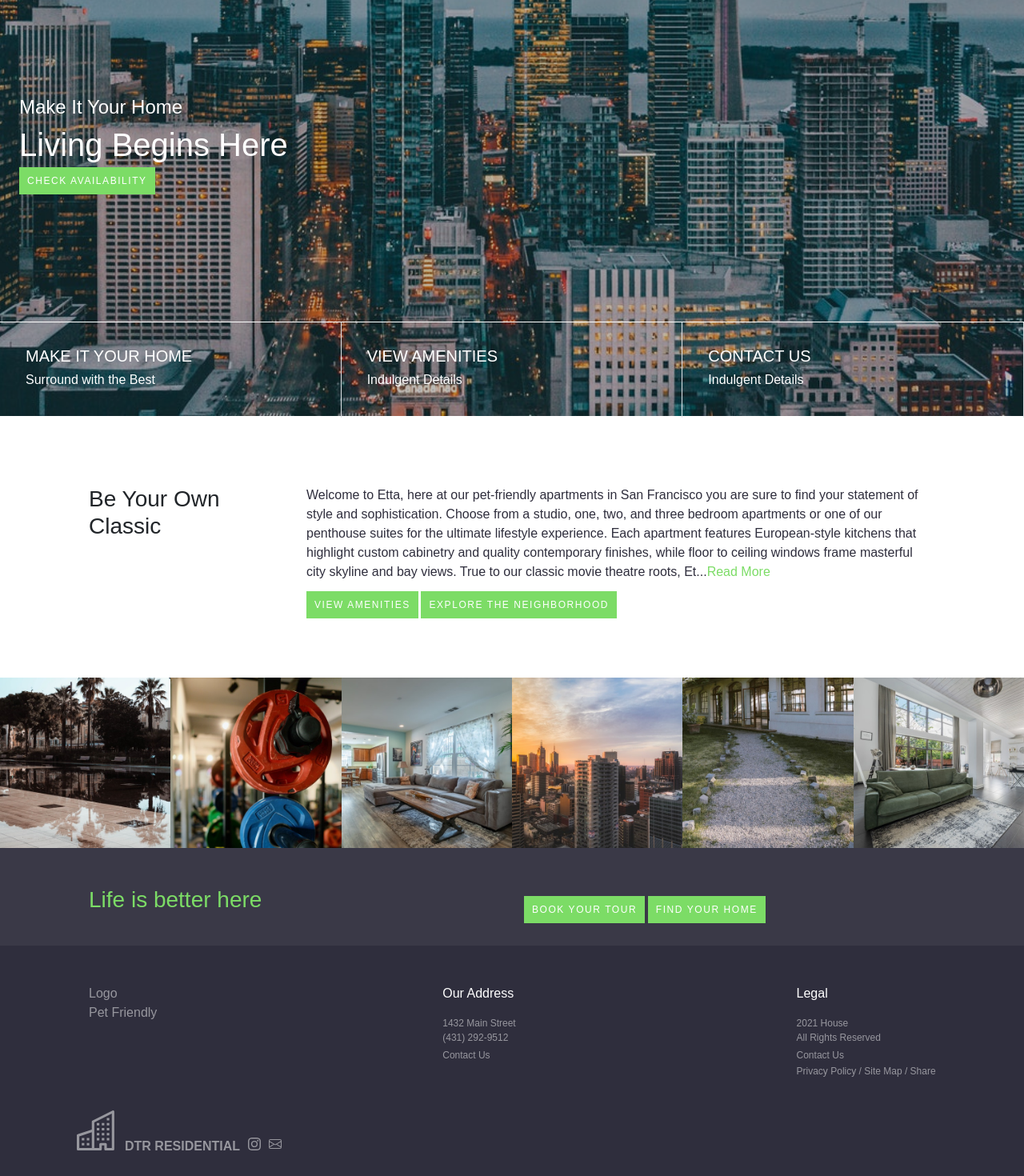
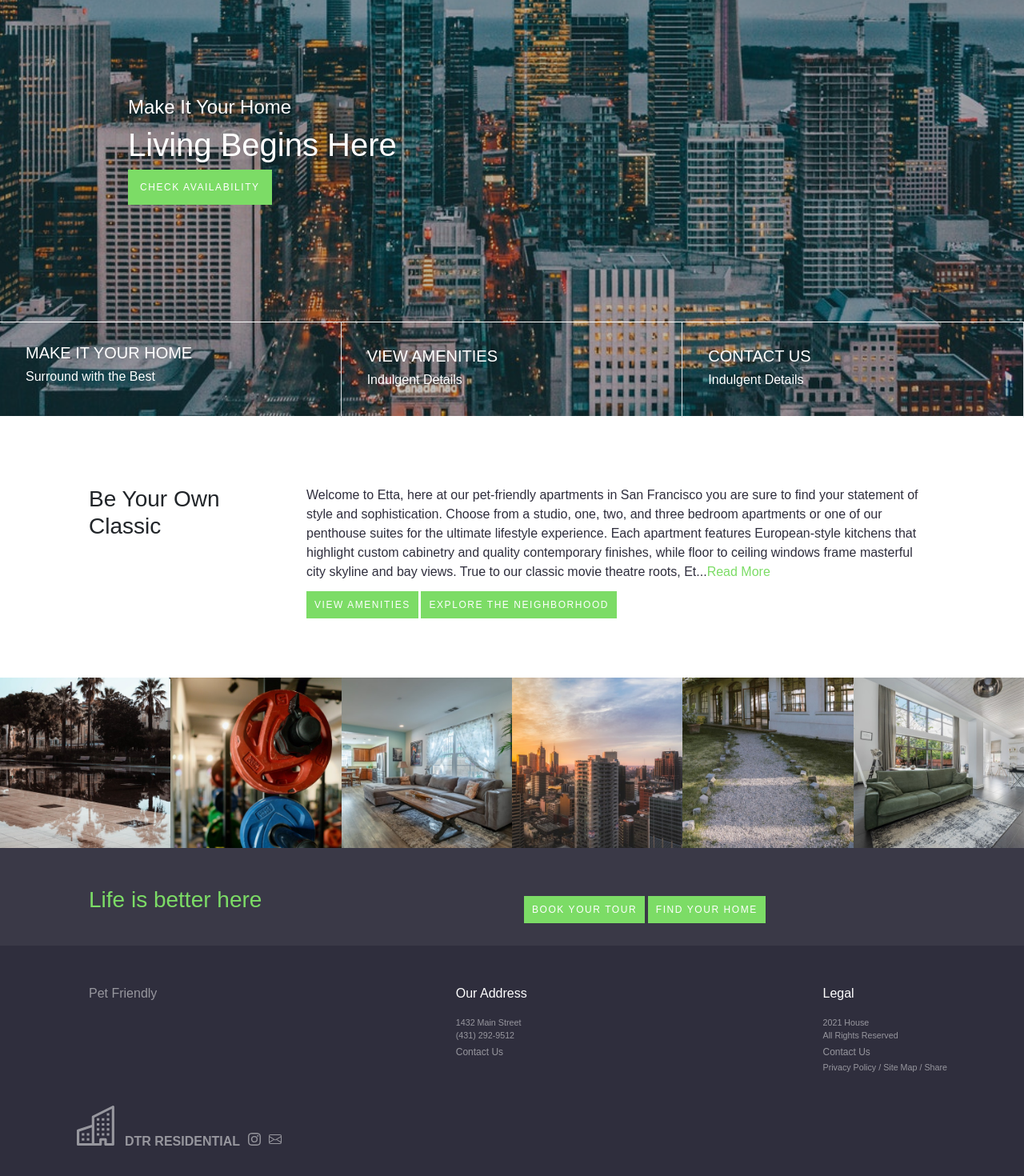
Before and after one commit to sprinzs123/luxury-housing, a React (Create React App) app: page / in a window 1280 px wide. Shown: the part 280-1750 px from the top of the page at 80% size. Built offline with nearby package versions, Linux system fonts and the light colour scheme.

Commit message:
footer and banner styles fixed

```diff
--- a/src/components/Carousel.js
+++ b/src/components/Carousel.js
@@ -46,9 +46,9 @@ export default class carousel extends Component {
                                 <img src={img1} alt=""/>
                                 <div className="banner-text">
                                     <h4>Make It Your Home</h4>
-                                    <h1>Living Begins Here</h1>
+                                    <h1 className="mb-3">Living Begins Here</h1>
                                     <Link to='/contact'>
-                                        <div className="btn-green banner-btn">CHECK AVAILABILITY</div>
+                                        <div className="btn-green-lg banner-btn">CHECK AVAILABILITY</div>
                                     </Link>
                                 </div>
                             </div>
@@ -60,7 +60,7 @@ export default class carousel extends Component {
                                     <h4>Make It Your Home</h4>
                                     <h1>Surround with the Best</h1>
                                     <Link to='/neighborhood'>
-                                        <div className="btn-green banner-btn">Style Everywhere You Look</div>
+                                        <div className="btn-green-lg banner-btn">Style Everywhere You Look</div>
                                     </Link>
                                 </div>
                             </div>
@@ -70,9 +70,9 @@ export default class carousel extends Component {
                                 <img src={img3} alt=""/>
                                 <div className="banner-text">
                                     <h4>Make It Your Home</h4>
-                                    <h1>Find Your Home Today</h1>
+                                    <h1 className="mb-3">Find Your Home Today</h1>
                                     <Link to='/amenities'>
-                                    <div className="btn-green banner-btn">Luxury for a Lifetime</div>
+                                    <div className="btn-green-lg banner-btn">Luxury for a Lifetime</div>
                                     </Link>
                                 </div>
                             </div>
@@ -85,10 +85,10 @@ export default class carousel extends Component {
                 <div className='under-carousel content'>
                     <div className='carousel-footer-parent'>
                         <div className='carousel-footer footer-1 border-right'>
-                            <Link to='/neighborhood'>
+                            <Link to='/neighborhood' >
                                 <div className="under-carousel-text">
                                     <h5>MAKE IT YOUR HOME</h5>
-                                    <h6>Surround with the Best</h6>
+                                    <h6 className="mb-3">Surround with the Best</h6>
                                 </div>
                             </Link>
                         </div>
--- a/src/components/Footer.js
+++ b/src/components/Footer.js
@@ -35,25 +35,26 @@ function Footer() {
         <div className="container">
           <div className="row d-flex justify-content-between">
             <ul className="col-md-4">
-              <li>Logo</li>
               <li>Pet Friendly</li>
             </ul>
             <ul className="col-md-4">
               <li className="text-white pb-3">Our Address</li>
-              <li className="small-text">1432 Main Street</li>
-              <li className="small-text">(431) 292-9512</li>
+              <li className="small-text-footer">1432 Main Street</li>
+              <li className="small-text-footer">(431) 292-9512</li>
               <li><Link to='/contact' className="small-text text-grey">Contact Us</Link></li>
             </ul>
             <ul className="col-md-4md-">
               <li className="text-white pb-3">Legal</li>
-              <li className="small-text">2021 House</li>
-              <li className="small-text">All Rights Reserved</li>
+              <li className="small-text-footer">2021 House</li>
+              <li className="small-text-footer">All Rights Reserved</li>
               <li><Link to='/contact' className="small-text text-grey">Contact Us</Link></li>
-              <li className="small-text">Privacy Policy / Site Map / Share</li>
+              <li className="small-text-footer">Privacy Policy / Site Map / Share</li>
             </ul>
           </div>
           <div className="row d-flex justify-content-between mt-4">
             <div className="d-flex align-items-baseline footer-icons">
+
+
               <svg
                 xmlns="http://www.w3.org/2000/svg"
                 width="30"
--- a/src/styles/carousel.css
+++ b/src/styles/carousel.css
@@ -28,7 +28,7 @@
     top: 50%;
     /* right: 50%; */
     color: white;
-    padding-left: 1.5em;
+    padding-left: 10em;
     margin: auto;
 }
 
@@ -121,5 +121,11 @@
         max-height: 900px !important;
         overflow: hidden !important;
     }
+    .banner-text{
+        padding-left: 3em;
+    }
+    .carousel-footer{
+        height: 20vh;
+    }
 
 }
--- a/src/styles/footer.css
+++ b/src/styles/footer.css
@@ -1,6 +1,10 @@
 .smaller-footer{
     padding-top: 3em;
     padding-bottom: 2em;
+}
+
+.small-text-footer{
+    font-size: .67em;
 }
 
 .footer-main{
--- a/src/styles/index.css
+++ b/src/styles/index.css
@@ -37,6 +37,19 @@ p{
   font-size: 12px;
   letter-spacing: 0.13em;
 }
+
+.btn-green-lg{
+  background-color: var(--mainGreen);
+  color: #fff;
+  padding: 15px;
+  margin: 0.3em;
+  margin-left: 0;
+  display: inline;
+  border: 0;
+  font-size: 12px;
+  letter-spacing: 0.13em;
+}
+
 
 .btn-green:hover{
   cursor: pointer;
```
Also changed, not shown: 1 other file (tests, documents, lock files or other folders).
